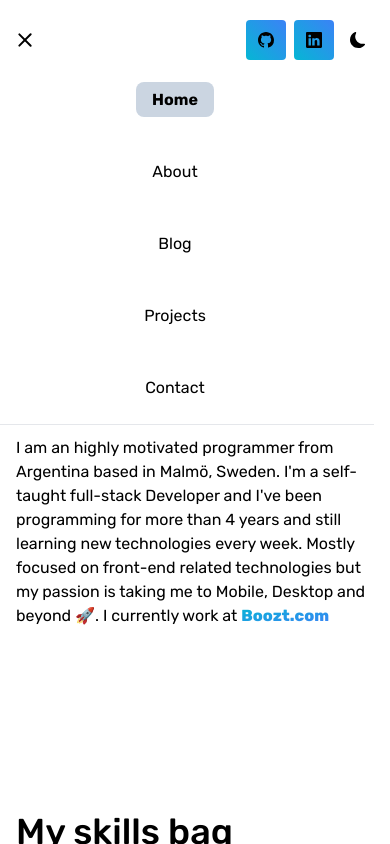
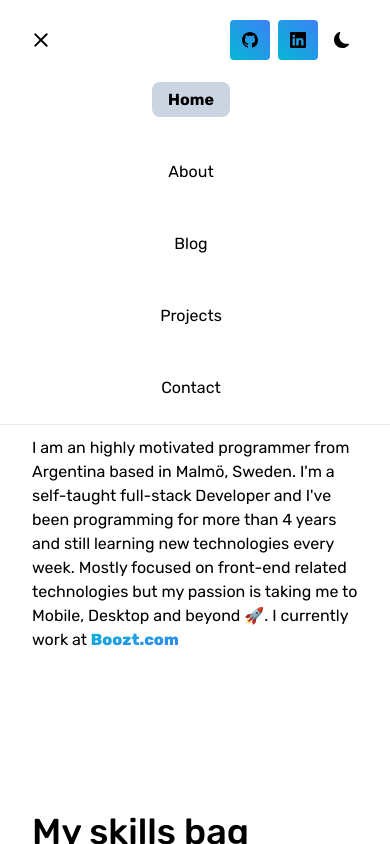
Before and after one commit to TomAndril/mywebsite-v2, a Next.js app: page / in a window 390 px wide. Both pictures are taken after a click on the button 25 px from the left and 40 px from the top of the page. Shown: the top 844 px of the page. Built offline with nearby package versions, Linux system fonts and the light colour scheme.

Commit message:
rolled back body padding

```diff
--- a/components/BaseLayout.tsx
+++ b/components/BaseLayout.tsx
@@ -11,7 +11,7 @@ const BaseLayout: React.FC<Props> = ({ children, description, title }) => {
   return (
     <>
       <CustomHead title={title} description={description} />
-      <div className="max-w-4xl px-4 m-auto lg:px-0">
+      <div className="max-w-4xl px-8 m-auto lg:px-0">
         <main>
           <Header />
           {children}
--- a/components/Header/PageLinks.tsx
+++ b/components/Header/PageLinks.tsx
@@ -90,7 +90,7 @@ const PageLinks: React.FC = () => {
             isMenuOpen ? "flex" : "hidden"
           } transition-all absolute top-0 left-0 my-16 w-screen -ml-8 text-black dark:text-white`}
         >
-          <ul className="flex flex-col items-center justify-center w-full bg-white border-b dark:bg-slate-900 dark:border-b-slate-800">
+          <ul className="flex flex-col items-center justify-center w-full overflow-scroll bg-white border-b dark:bg-slate-900 dark:border-b-slate-800">
             {pageLinks.map((l) => (
               <li key={l.url} className="my-6">
                 <Link href={l.url}>
```
